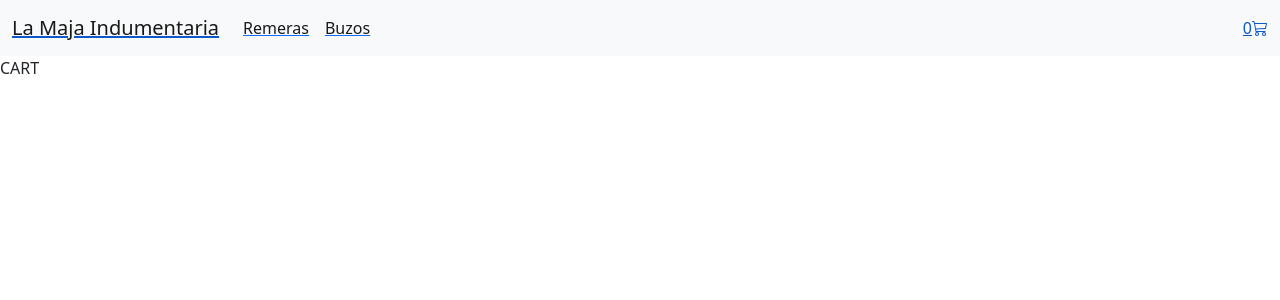
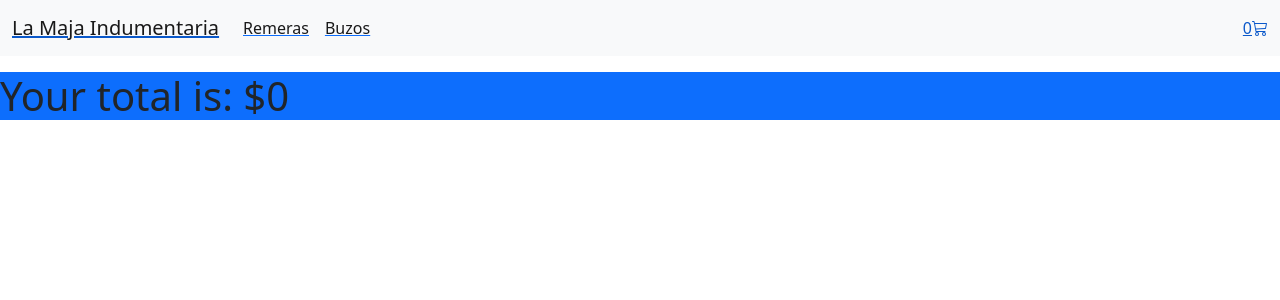
Before and after one commit to florenciadelas/React-Ojo-con-Urquiza-Delas, a React (Create React App) app: page /cart in a window 1280 px wide. Shown: the top 300 px of the page. Built offline with nearby package versions, Linux system fonts and the light colour scheme.

Commit message:
Context - Delas

```diff
--- a/src/Cart/Cart.jsx
+++ /dev/null
@@ -1,5 +0,0 @@
-const Cart = () => {
-    return ( <div>CART</div> );
-}
-
-export default Cart;
--- /dev/null
+++ b/src/Contexts/CartContext.jsx
@@ -0,0 +1,14 @@
+import React, { createContext, useState } from "react";
+
+export const CartContext = createContext();
+
+const CartProvider = (props) => {
+  const [cartItems, setCartItems] = useState([]);
+  return (
+    <CartContext.Provider value={{ cartItems, setCartItems }}>
+      {props.children}
+    </CartContext.Provider>
+  );
+};
+
+export default CartProvider;
--- /dev/null
+++ b/src/components/Cart/Cart.jsx
@@ -0,0 +1,29 @@
+import React, { useContext, useEffect, useState } from "react";
+import { CartContext } from "../../Contexts/CartContext";
+
+const Cart = () => {
+  const [totalPrice, setTotalPrice] = useState(0);
+  const { cartItems } = useContext(CartContext);
+  useEffect(() => {
+    let total = 0;
+    cartItems.forEach((item) => {
+      total += parseInt(item.price);
+    });
+    setTotalPrice(total);
+  }, [cartItems]);
+  return (
+    <>
+      <ul>
+        {cartItems.map((item) => (
+          <>
+            <li>{item.title}</li>
+            <li>{item.price}</li>
+          </>
+        ))}
+      </ul>
+      <h1 className="bg-primary">{`Your total is: $${totalPrice}`}</h1>
+    </>
+  );
+};
+
+export default Cart;
--- a/src/components/CartWidget/CartWidget.jsx
+++ b/src/components/CartWidget/CartWidget.jsx
@@ -1,9 +1,12 @@
+import { useContext } from "react";
+import { CartContext } from "../../Contexts/CartContext";
 
 
-const Cartwidget = (props) => {
+const Cartwidget = () => {
+  const { cartItems } = useContext(CartContext);
   return (
     <>
-      {props.amount}
+    <span>{cartItems.length}</span>
       <svg
         xmlns="http://www.w3.org/2000/svg"
         width="16"
--- a/src/components/ItemDetailContainer/ItemDetail.jsx
+++ b/src/components/ItemDetailContainer/ItemDetail.jsx
@@ -1,14 +1,18 @@
 import ItemCount from "../ItemCount/ItemCount"
 import { useState } from "react";
 import { Link } from "react-router-dom";
+import { CartContext } from "../../Contexts/CartContext";
+import { useContext } from "react";
 
 const ItemDetail = ({items}) => {
 
   const [amount, setAmount] = useState(0)
+  const { setCartItems } = useContext(CartContext);
 
   const onAdd = (amount) =>{
     setAmount(amount)
-  }
+    setCartItems((prevState) => [...prevState, items]);
+  };
 
   return (
 <div>
--- a/src/components/Nabvar/Navbar.jsx
+++ b/src/components/Nabvar/Navbar.jsx
@@ -1,7 +1,5 @@
+import { Link } from "react-router-dom"
 import Cartwidget from "../CartWidget/CartWidget"
-import { Link } from "react-router-dom"
-
-
 
 const Navbar = (props) => {
   return <Link to="/">
@@ -24,7 +22,7 @@
         </li>
         </Link>
       </ul>
-      <Cartwidget amount = {0}/>
+      <Cartwidget/>
     </div>
   </div>
 </nav>
```
Also changed, not shown: src/App.js (+5 -2 lines).
